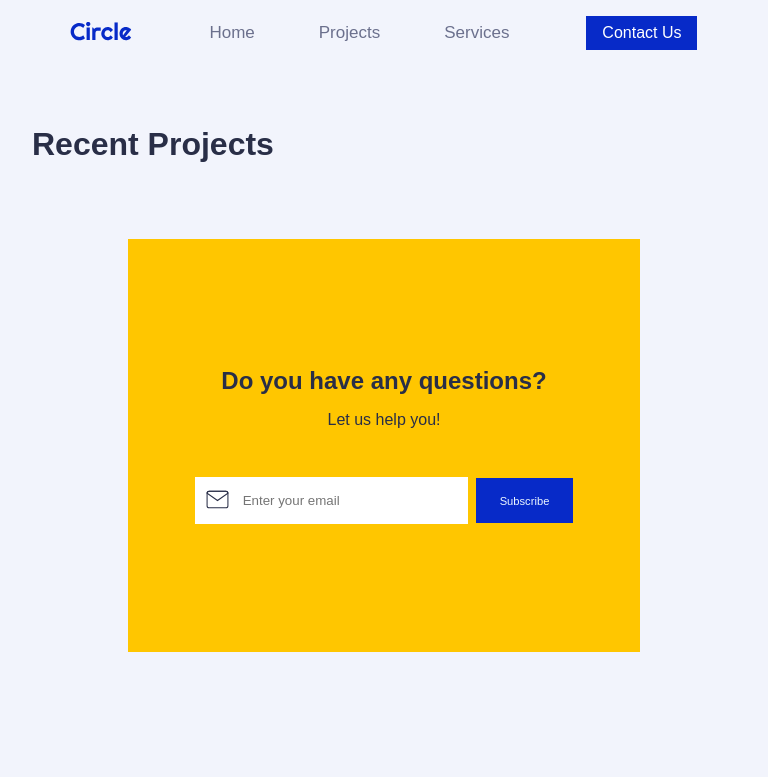
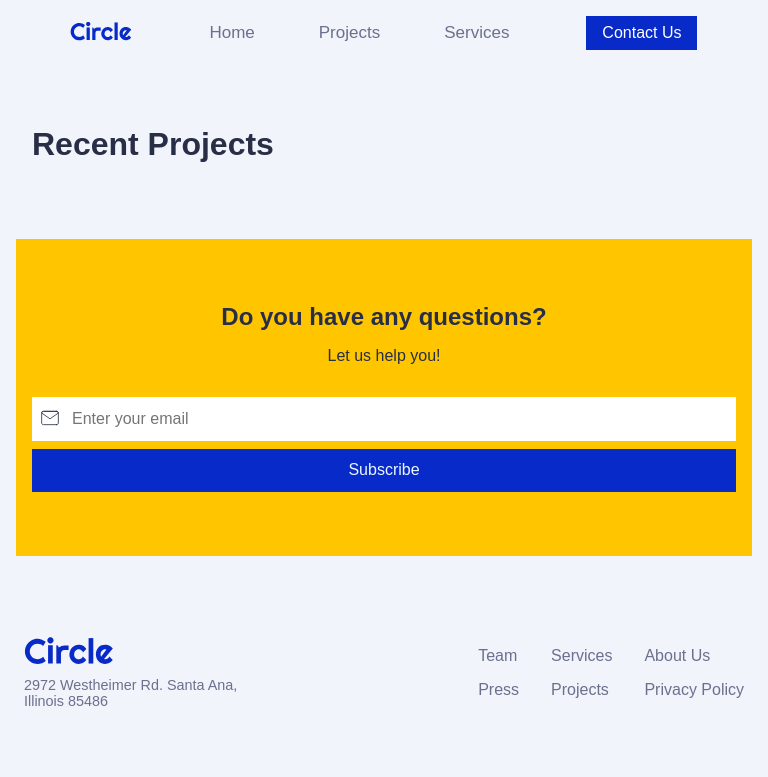
Before and after one commit to iamluismoran/Proyecto-N-1, a plain HTML site: page 2. projects/1.html in a window 768 px wide. Shown: the top 777 px of the page. Drawn offline with Linux system fonts and the light colour scheme; no server answers.

Commit message:
mejora en la estructura responsiva del footer

```diff
--- a/2. projects/style.css
+++ b/2. projects/style.css
@@ -289,3 +289,76 @@ form{
     color: #0623a1;
     cursor: pointer;
 }
+
+@media (min-width: 640px) and (max-width: 1199px) {
+
+ /*Section cta*/
+
+
+ .cta {
+    padding: 4rem 1rem;
+    margin: 1rem 1rem 3rem;
+  }
+
+  .cta h2 {
+    font-size: 1.5rem;
+  }
+
+  .cta p {
+    font-size: 1rem;
+    margin-bottom: 2rem;
+  }
+
+  form {
+    flex-direction: column;
+    gap: 0.5rem;
+
+  }
+
+  .input-group{
+    width: 100%;
+  }
+
+  .email {
+    width: 100%;
+    padding: 0.8rem 2.5rem;
+    font-size: 1rem;
+  }
+
+  .submit-button {
+    width: 100%;
+    font-size: 1rem;
+    padding: 0.8rem 1rem;
+  }
+
+  .email-icon {
+    left: 8px;
+    top: 11px;
+    width: 20px;
+  }
+
+
+  /*Footer*/
+
+
+  .footer-container {
+    flex-direction: row;
+    text-align: left;
+    align-items: center;
+    padding: 2rem 1.5rem;
+  }
+
+  .footer-logo img {
+    margin-bottom: 0.5rem;
+  }
+
+  .footer-logo address {
+    font-size: 0.9rem;
+  }
+
+  .footer-container ul {
+    display: grid;
+    grid-template-columns: repeat(3, auto);
+    gap: 1rem 2rem;
+  }
+}
--- a/3. contact/style.css
+++ b/3. contact/style.css
@@ -244,3 +244,30 @@ button:hover{
 }
 
 /*media queries para moviles 640px*/
+
+@media (min-width: 640px) and (max-width: 1199px) {
+
+  /*Footer*/
+
+
+  .footer-container {
+    flex-direction: row;
+    text-align: left;
+    align-items: center;
+    padding: 2rem 1.5rem;
+  }
+
+  .footer-logo img {
+    margin-bottom: 0.5rem;
+  }
+
+  .footer-logo address {
+    font-size: 0.9rem;
+  }
+
+  .footer-container ul {
+    display: grid;
+    grid-template-columns: repeat(3, auto);
+    gap: 1rem 2rem;
+  }
+}
```
